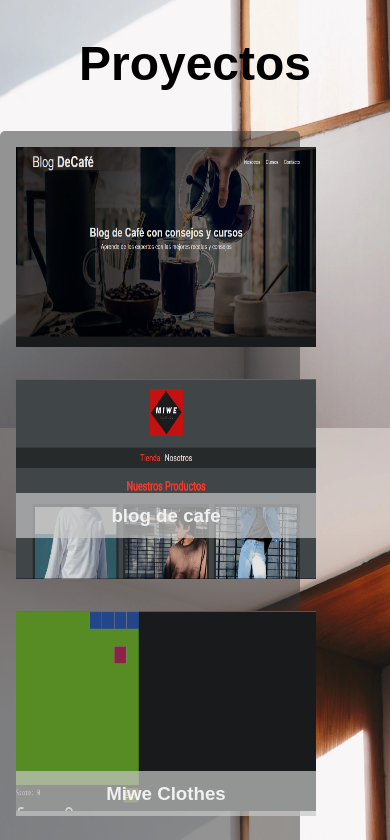
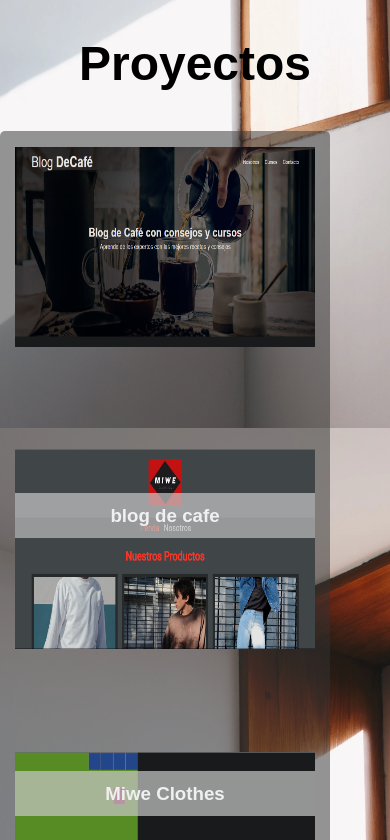
Before and after one commit to ThiagoDominguez/lab-programacion, a plain HTML site: page practicas/Portafolio/about-me.html in a window 390 px wide. Shown: the part 1260-2100 px from the top of the page. Drawn offline with Linux system fonts and the light colour scheme.

Commit message:
testing responsive

```diff
--- a/practicas/Portafolio/style.css
+++ b/practicas/Portafolio/style.css
@@ -280,8 +280,8 @@ svg {
   border-radius: 10px;
   transition: all 0.6s;
 }
-
-@media (max-width: 500px) {
+/* @media only screen and (min-device-width : 320px) and (max-device-width : 480px) */
+@media (max-width: 480px) {
   body {
     background: url(assets/pexels-joão-jesus-921294.webp);
     background-repeat: no-repeat;
@@ -325,7 +325,9 @@ svg {
   }
   .portafolio {
     grid-template-columns: repeat(1, 1fr);
-    width: 300px;
+    justify-content: center;
+    width: 330px;
+    height: 215vh;
     margin: 0;
     padding: 0;
   }
@@ -340,20 +342,18 @@ svg {
     width: 50px;
     height: 50px;
   }
-  .proyecto img {
+  .proyecto a img {
     width: 300px;
     height: 200px;
   }
 
   .container-proyecto {
-    /* margin: 0.2rem; */
     width: 300px;
     height: 200px;
     text-align: center;
   }
 
   .container-proyecto-2 {
-    /* margin: 0.2rem; */
     width: 300px;
     height: 200px;
     text-align: center;
```
